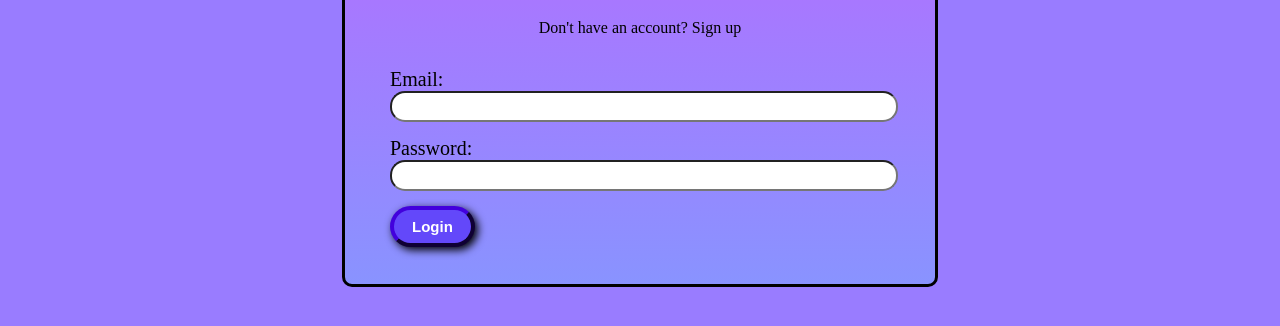
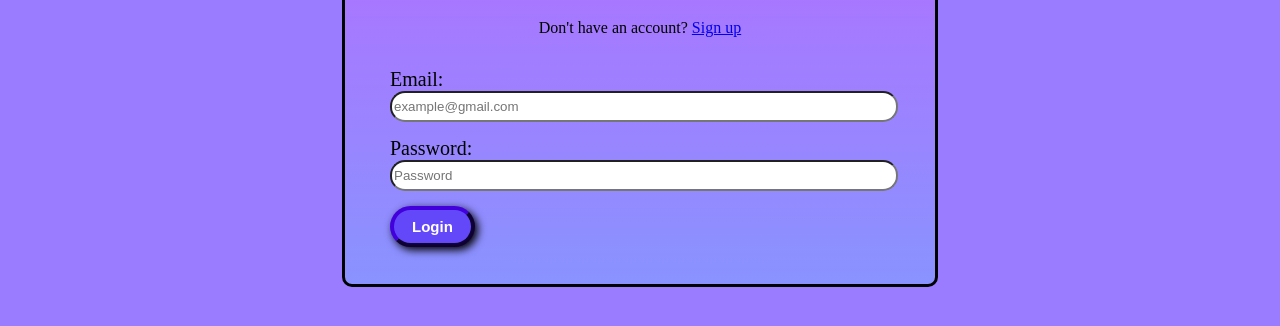
Before and after one commit to emilykrohn/JpnOCR, a website built with webpack: page login.html in a window 1280 px wide. Shown: the part 164-490 px from the top of the page. Built offline with nearby package versions, Linux system fonts and the light colour scheme.

Commit message:
Login and Sign up links on login and sign up page function

```diff
--- a/login.html
+++ b/login.html
@@ -20,16 +20,16 @@
     <div id="form-container">
         <div id="login-container">
             <h1 id="account-header">Login</h1>
-            <p id="account-text">Don't have an account? Sign up</p>
+            <p id="account-text">Don't have an account? <a href="sign-up.html">Sign up</a></p>
             <div id="form">
                 <form id="account-form" action="index.html">
                     <div id="input">
                         <label for="email">Email:</label><br>
-                        <input type="text" id="email" name="email"><br>
+                        <input type="text" id="email" name="email" placeholder="example@gmail.com"><br>
                     </div>
                     <div id="input">
                         <label for="name">Password:</label><br>
-                        <input type="text" id="password" name="password"><br>
+                        <input type="text" id="password" name="password" placeholder="Password"><br>
                     </div>
                     <input class="button" type="submit" value="Login">
                 </form>
```
Also changed, not shown: sign-up.html (+1 -1 lines).
